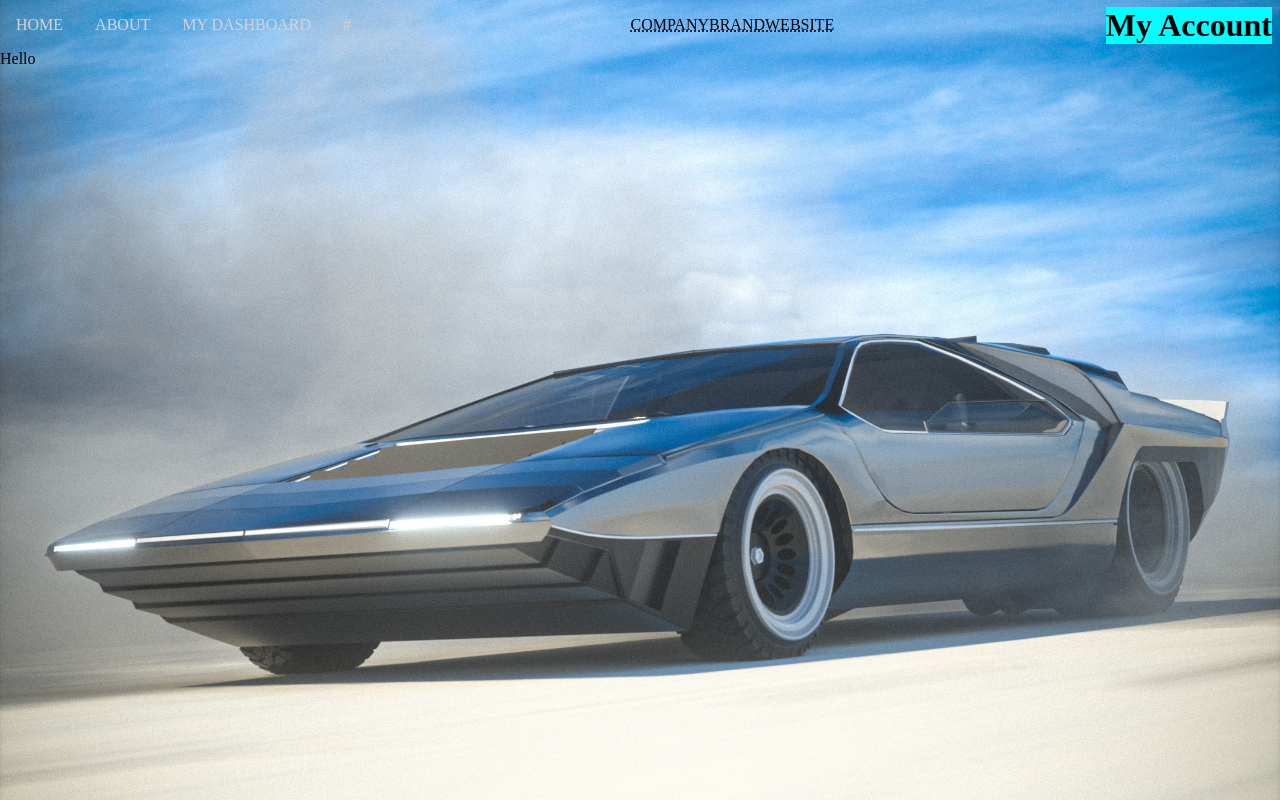
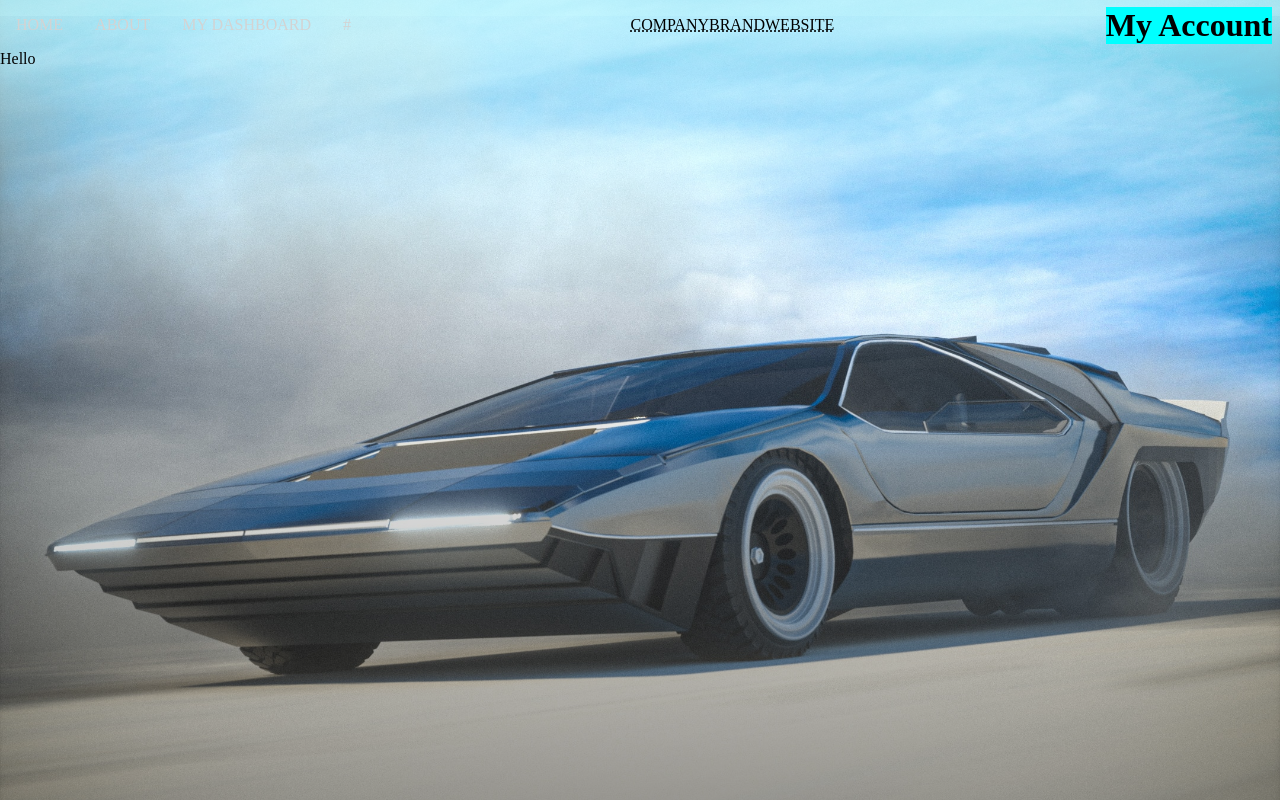
Before and after one commit to GhostWheat/car_dealership_site_react, a React (Create React App) app: page / in a window 1280 px wide. Built offline with nearby package versions, Linux system fonts and the light colour scheme.

Commit message:
front page splash still off

```diff
--- a/src/components/Home/Home.tsx
+++ b/src/components/Home/Home.tsx
@@ -20,7 +20,7 @@ const Root = styled('div')({
     padding: 0,
     margin: 0,
 
-    backgroundImage: `linear-gradient(rgba(0,0,0,0), rgba(0,0,0,0)), url(${unsplashImage})`,
+    backgroundImage: `linear-gradient(to bottom, rgba(204,255,255, 0.8) 2%, rgba(204,255,255, 0.8) 2%, rgba(204,255,255, 0.75) 2%, rgba(204,255,255, 0.75) 2%, rgba(0,0,0,0) 40%, rgba(0,0,0, .4)), url(${unsplashImage})`,
     width: '100%',
     height: '100%',
     backgroundSize: 'cover',
```
